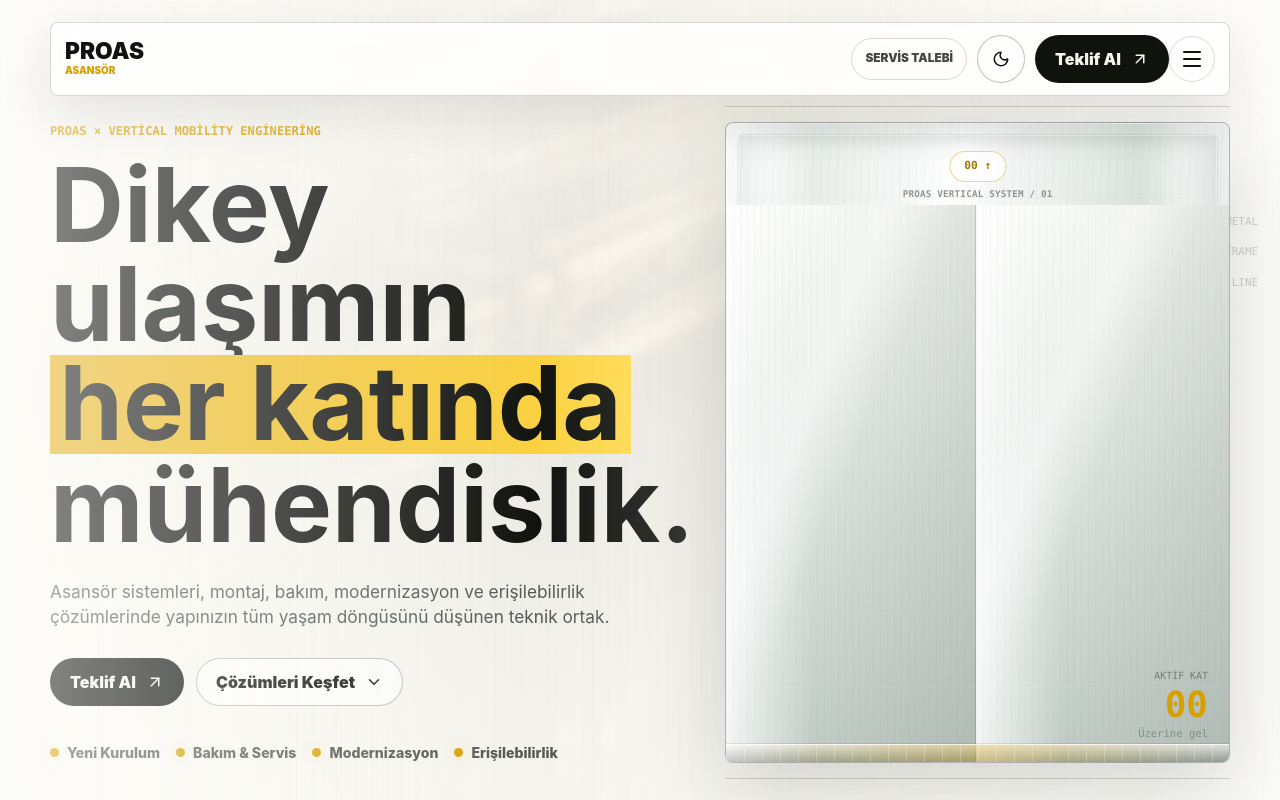
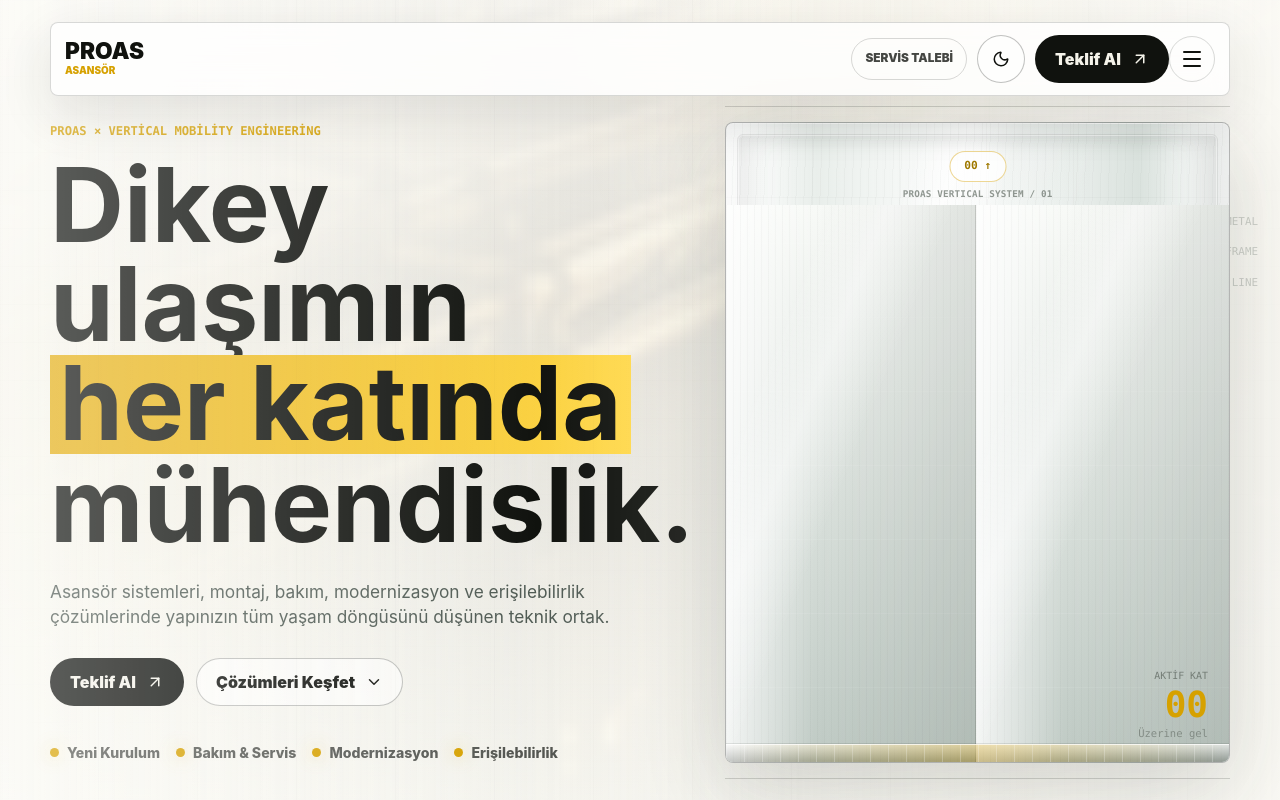
Before and after one commit to mucahits8/proas_asansor, a React (Vite) app: page / in a window 1280 px wide. Shown: the top 800 px of the page. Built offline with nearby package versions, Linux system fonts and the light colour scheme.

Commit message:
Soften homepage light beams

```diff
--- a/src/styles.css
+++ b/src/styles.css
@@ -107,8 +107,8 @@ a {
   background:
     radial-gradient(
       circle at 76% 12%,
-      rgba(214, 161, 0, 0.14),
-      transparent 23rem
+      rgba(214, 161, 0, 0.08),
+      transparent 18rem
     ),
     linear-gradient(
       90deg,
@@ -673,14 +673,14 @@ a {
   background:
     linear-gradient(
       90deg,
-      rgba(250, 249, 242, 0.86),
-      rgba(250, 249, 242, 0.58) 48%,
-      rgba(244, 242, 232, 0.92)
+      rgba(250, 249, 242, 0.74),
+      rgba(250, 249, 242, 0.48) 48%,
+      rgba(244, 242, 232, 0.8)
     ),
     radial-gradient(
       circle at 70% 12%,
-      rgba(214, 161, 0, 0.12),
-      transparent 26rem
+      rgba(214, 161, 0, 0.07),
+      transparent 20rem
     );
   color: var(--ink);
 }
@@ -742,9 +742,9 @@ a {
   background:
     linear-gradient(
       90deg,
-      rgba(255, 255, 255, 0.52),
+      rgba(255, 255, 255, 0.34),
       transparent 42%,
-      rgba(255, 255, 255, 0.78)
+      rgba(255, 255, 255, 0.48)
     ),
     repeating-linear-gradient(
       90deg,
```
